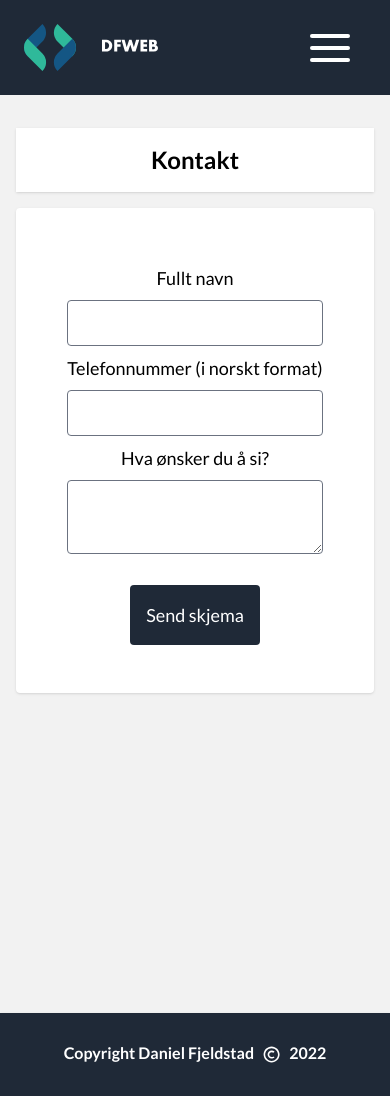
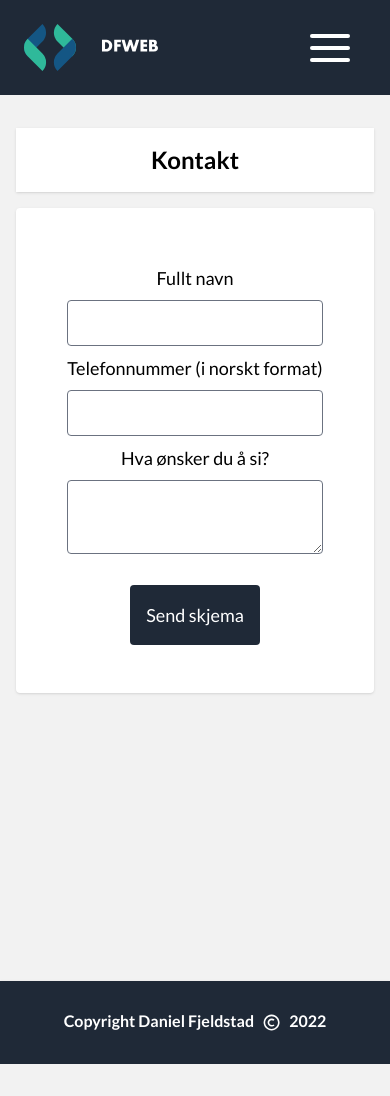
Before and after one commit to meticulousfan/React-framer-motion-portfolio, a Next.js app: page /kontakt in a window 390 px wide. After the commit the page ends 1064 px from the top, so only its background shows below. Built offline with nearby package versions, Linux system fonts and the light colour scheme.

Commit message:
Margin top footer mobil

```diff
--- a/src/components/Layout/Footer.component.tsx
+++ b/src/components/Layout/Footer.component.tsx
@@ -9,7 +9,7 @@ import { BiCopyright } from "react-icons/bi";
 
 const Footer = (): JSX.Element => (
   <footer
-    className="mt-80 sm:mt-4"
+    className="mt-72 sm:mt-4"
     aria-label="Innholdet for bunnteksten med copyright"
     data-testid="footer"
   >
```
